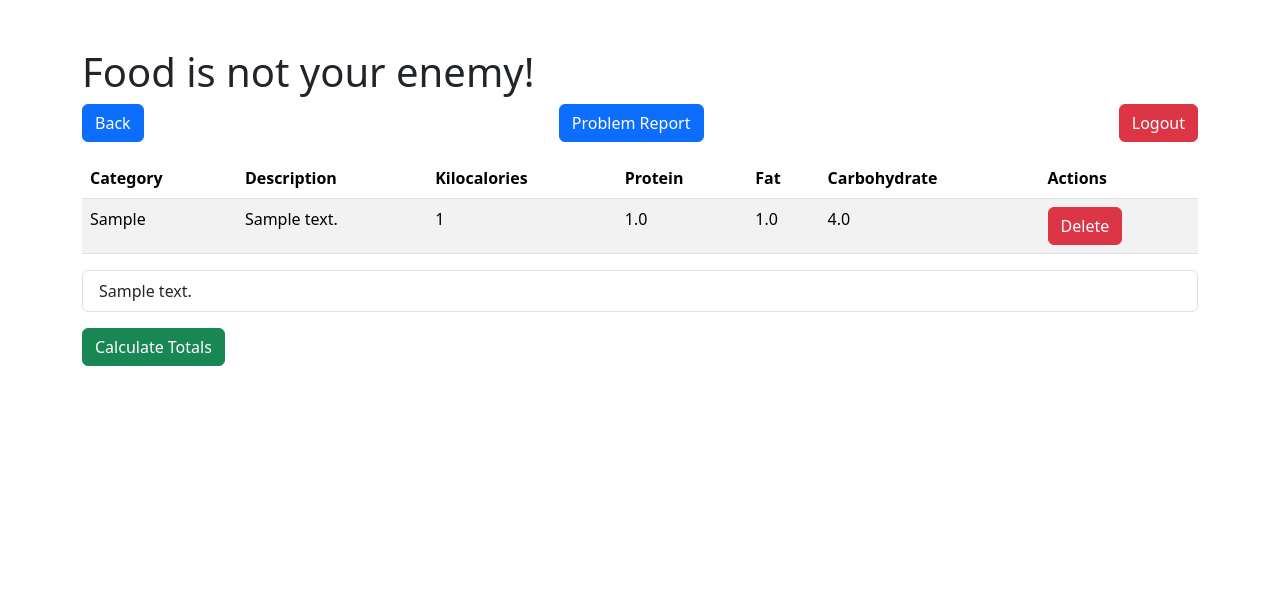
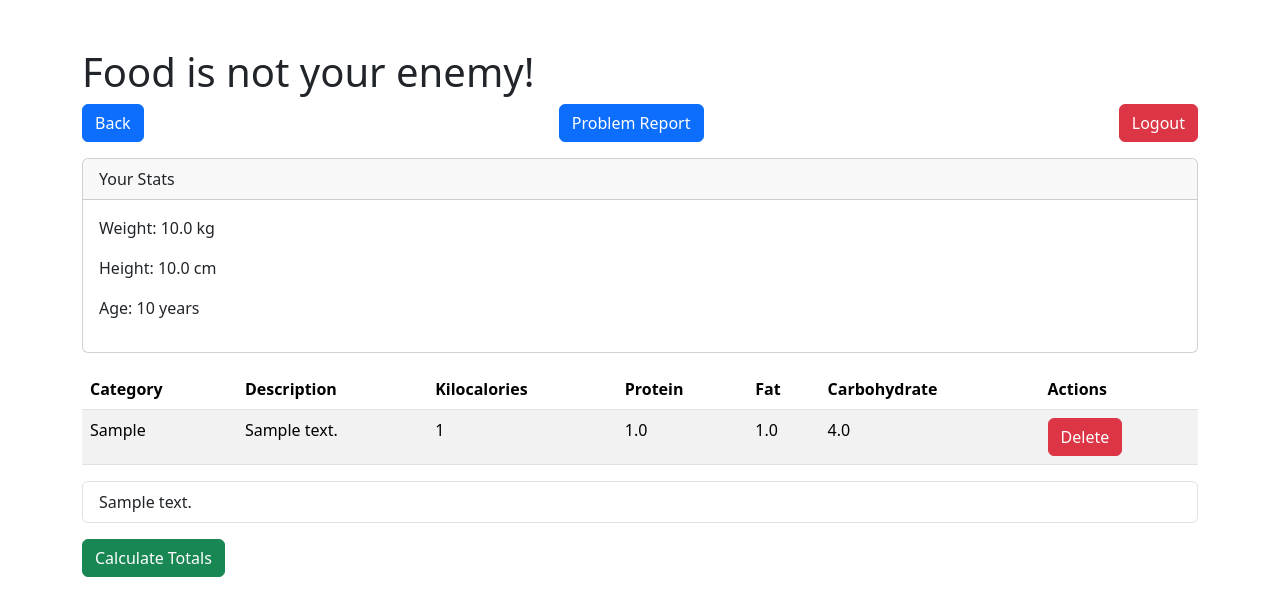
Before and after one commit to paulineblmms/bodynsoul, a Django app: page /calorie_tracking/ in a window 1280 px wide. Shown: the top 593 px of the page. Run offline with Django 4.2, Linux system fonts and the light colour scheme; a user stored in the database is signed in; tables that the repository leaves empty hold one stand-in row (values such as "Sample post").

Commit message:
Added Stats to Calorie Tracking page

```diff
--- a/calorie_tracking/templates/calorie_tracking.html
+++ b/calorie_tracking/templates/calorie_tracking.html
@@ -22,6 +22,24 @@
         Logout
       </a>
     </div>
+
+    {% if user_stats %}
+      <div class="card mb-3">
+        <div class="card-header">
+          Your Stats
+        </div>
+        <div class="card-body">
+          <p>Weight: {{ user_stats.weight }} kg</p>
+          <p>Height: {{ user_stats.height }} cm</p>
+          <p>Age: {{ user_stats.age }} years</p>
+        </div>
+      </div>
+    {% else %}
+      <div class="alert alert-warning" role="alert">
+        You have not provided your stats yet.
+      </div>
+    {% endif %}
+
     <table class="table table-striped">
       <thead>
         <tr>
--- a/calorie_tracking/views.py
+++ b/calorie_tracking/views.py
@@ -7,6 +7,11 @@ from main.models import CalorieTracking
 
 def calorie_tracking(request):
     tracking_items = CalorieTracking.objects.filter(user=request.user)
+
+    try:
+        user_stats = Stats.objects.get(user=request.user)
+    except Stats.DoesNotExist:
+        user_stats = None
 
     if request.method == 'POST':
         form = CalorieTrackingForm(request.POST)
@@ -20,7 +25,7 @@ def calorie_tracking(request):
     else:
         form = CalorieTrackingForm()
 
-    return render(request, 'calorie_tracking.html', {'form': form, 'tracking_items': tracking_items})
+    return render(request, 'calorie_tracking.html', {'form': form, 'tracking_items': tracking_items, 'user_stats': user_stats})
 
 def add_to_tracking(request):
     if request.method == 'POST':
```
